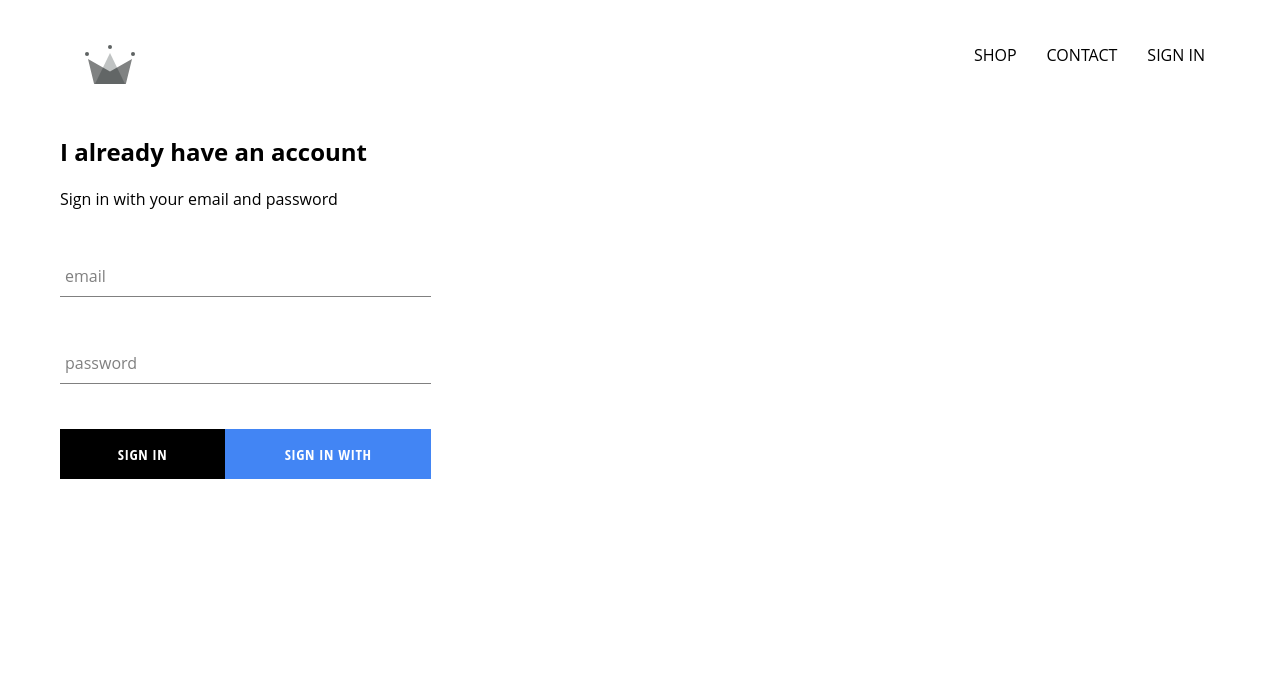
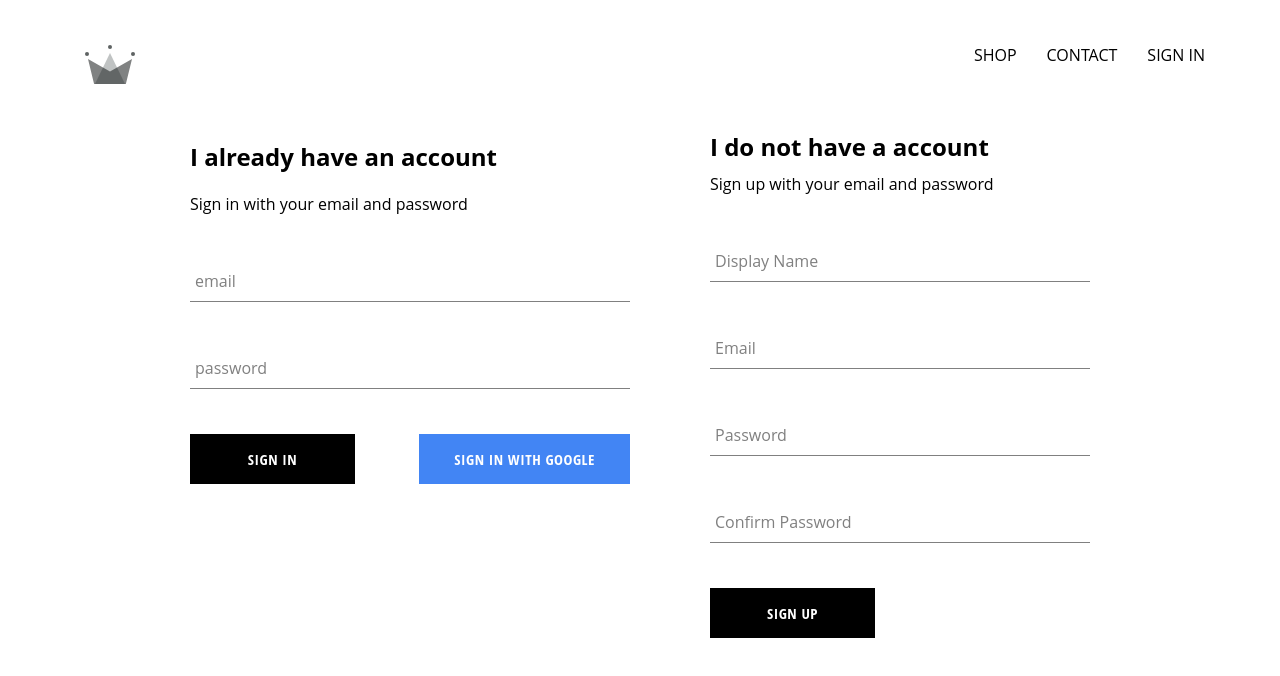
Before and after one commit to TJun-Jie/crwn-clothing, a React (Create React App) app: page /signin in a window 1280 px wide. Shown: the top 676 px of the page. Built offline with nearby package versions, Linux system fonts and the light colour scheme; no server answers; the HTML template or start-up script is replaced by a standard one.

Commit message:
Implemented sign up component with firebase

```diff
--- a/src/App.js
+++ b/src/App.js
@@ -36,8 +36,9 @@
       } else{
         this.setState({currentUser: userAuth});
       }
+      console.log(this.state)
+    })
 
-    })
   }
 
   componentWillUnmount() {
--- a/src/components/sign-in/sign-in.styles.scss
+++ b/src/components/sign-in/sign-in.styles.scss
@@ -1,6 +1,6 @@
 
 .sign-in {
-    width: 32%;
+    width: 440px;
     display: flex;
     flex-direction: column;
 
--- /dev/null
+++ b/src/components/sign-up/sign-up.component.jsx
@@ -0,0 +1,89 @@
+import React from 'react';
+import './sign-up.styles.scss';
+import FormInput from '../form-input/form-input.component';
+import CustomButton from '../custom-button/custom-button.component';
+import { auth, CreateUserProfileDocument } from '../../firebase/firebase.utils';
+
+class SignUp extends React.Component {
+    state = {
+        displayName: '',
+        email: '',
+        password: '',
+        confirmPassword: ''
+    }
+
+    handleSubmit = async event => {
+        event.preventDefault();
+        const {displayName, email, password, confirmPassword} = this.state;
+
+        if(password !== confirmPassword){
+            alert("passwords don't match");
+            return
+        }
+        try {
+            const {user} = await auth.createUserWithEmailAndPassword(email, password)
+            await CreateUserProfileDocument(user, {displayName});
+            this.setState({
+                displayName: '',
+                email: '',
+                password: '',
+                confirmPassword: ''
+            })
+        } catch (error) {
+            console.error(error);
+        }
+
+    }
+
+    handleChange = event => {
+        const {name, value} = event.target;
+        this.setState({[name]: value});
+    }
+
+    render() {
+        const {displayName, email, password, confirmPassword} = this.state
+        return(
+            <div className="sign-up">
+                <h2 className="title"> I do not have a account</h2>
+                <span>Sign up with your email and password</span>
+                <form className="sign-up-form" onSubmit={this.handleSubmit}>
+                    <FormInput
+                        type='text'
+                        name='displayName'
+                        value= {displayName}
+                        onChange = {this.handleChange}
+                        label='Display Name'
+                        required
+                    />
+                    <FormInput
+                        type='email'
+                        name='email'
+                        value= {email}
+                        onChange = {this.handleChange}
+                        label='Email'
+                        required
+                    />
+                    <FormInput
+                        type='password'
+                        name='password'
+                        value= {password}
+                        onChange = {this.handleChange}
+                        label='Password'
+                        required
+                    />
+                    <FormInput
+                        type='password'
+                        name='confirmPassword'
+                        value= {confirmPassword}
+                        onChange = {this.handleChange}
+                        label='Confirm Password'
+                        required
+                    />
+                    <CustomButton type='submit'>Sign Up</CustomButton>
+                </form>
+            </div>
+        )
+    }
+}
+
+export default SignUp;
--- /dev/null
+++ b/src/components/sign-up/sign-up.styles.scss
@@ -0,0 +1,9 @@
+.sign-up {
+    display: flex;
+    flex-direction: column;
+    width: 380px;
+
+    .title{
+        margin: 10px 0;
+    }
+}
--- a/src/pages/sign-in-and-sign-up/sign-in-and-sign-up.js
+++ b/src/pages/sign-in-and-sign-up/sign-in-and-sign-up.js
@@ -1,9 +1,12 @@
 import React from 'react';
 import SignIn from '../../components/sign-in/sign-in.components';
+import SignUp from '../../components/sign-up/sign-up.component';
+import './sign-in-and-sign-up.styles.scss'
 
 const SignInAndSignUpPage = () => (
     <div className="sign-in-and-sign-up">
         <SignIn></SignIn>
+        <SignUp></SignUp>
     </div>
 )
 
--- /dev/null
+++ b/src/pages/sign-in-and-sign-up/sign-in-and-sign-up.styles.scss
@@ -0,0 +1,6 @@
+.sign-in-and-sign-up {
+    width: 900px;
+    display: flex;
+    justify-content: space-between;
+    margin: 30px auto;
+}
```
